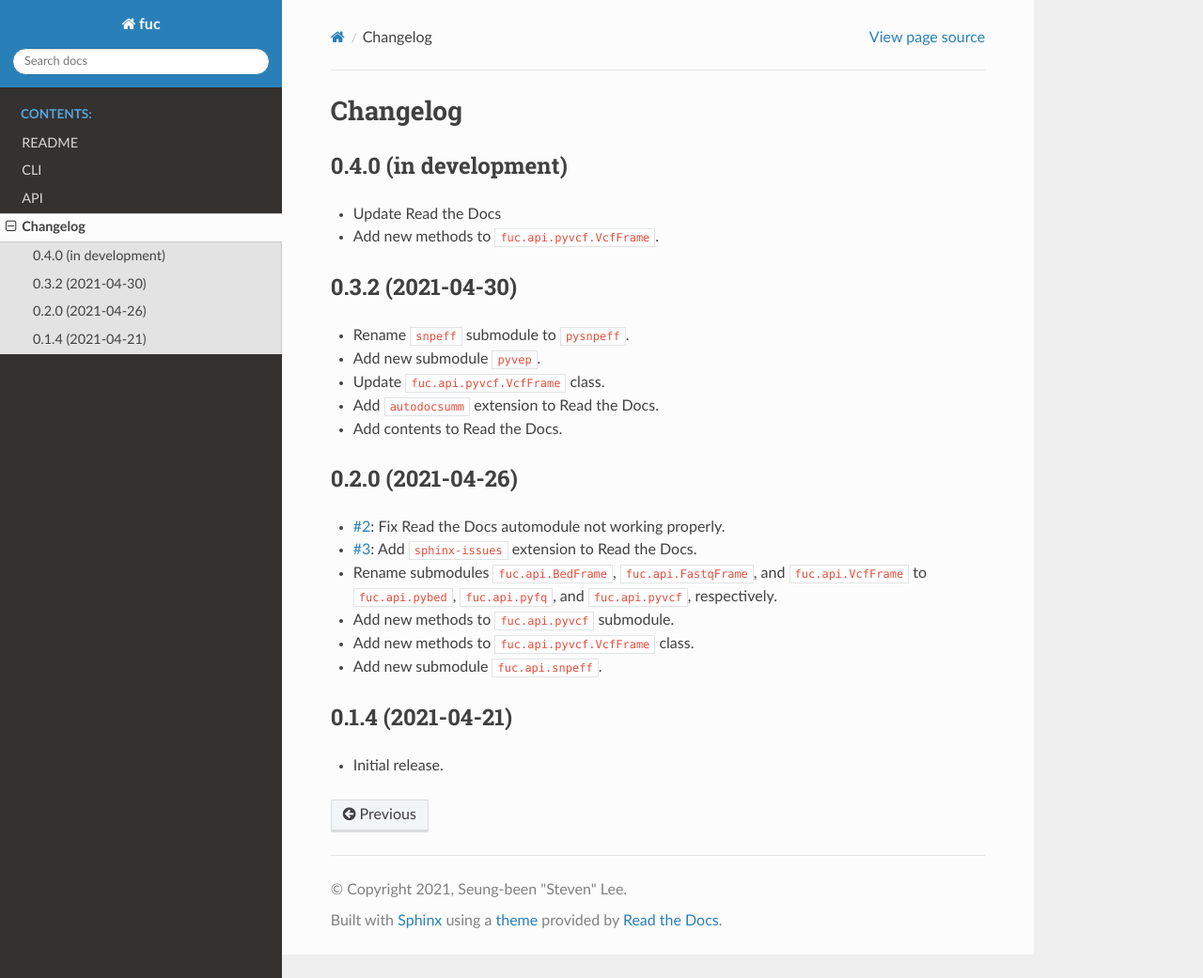
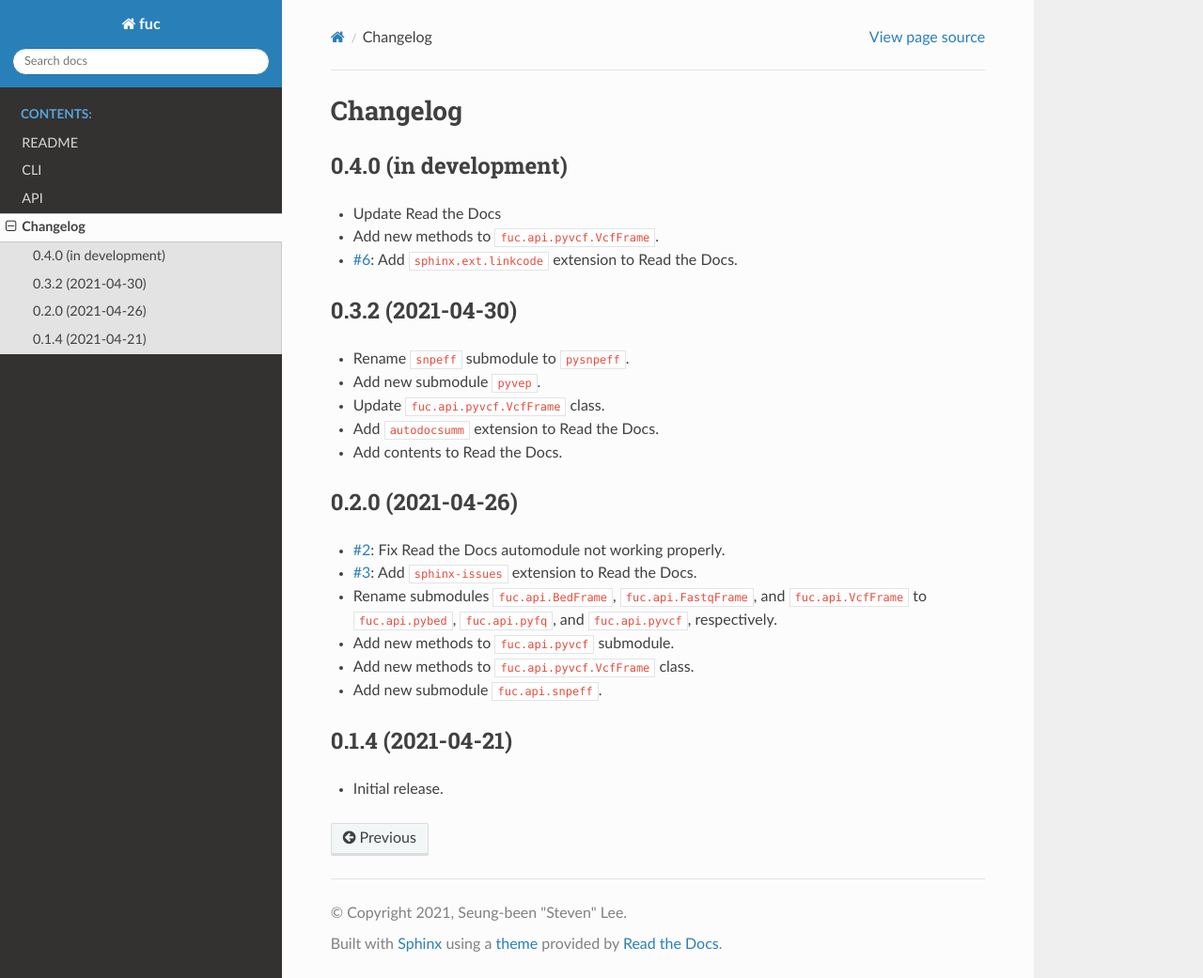
Before and after one commit to sbslee/fuc, a Sphinx documentation site: the page built from docs/changelog.rst, in a window 1280 px wide and 1041 px high. Shown: the whole window at 94% size. Built offline with Sphinx 7.4.7 and the Read the Docs theme 2.0.0, drawn with Linux system fonts in a browser that asks for light colours; some of the changed lines change nothing that is shown.

Commit message:
Add sphinx.ext.linkcode extension

```diff
--- a/CHANGELOG.rst
+++ b/CHANGELOG.rst
@@ -6,6 +6,7 @@
 
 * Update Read the Docs
 * Add new methods to ``fuc.api.pyvcf.VcfFrame``.
+* :issue:`6`: Add ``sphinx.ext.linkcode`` extension to Read the Docs.
 
 0.3.2 (2021-04-30)
 ------------------
--- a/docs/conf.py
+++ b/docs/conf.py
@@ -30,6 +30,7 @@
 extensions = [
     'sphinx.ext.autodoc',
     'sphinx.ext.napoleon',
+    'sphinx.ext.linkcode',
     'sphinx_rtd_theme',
     'sphinx_issues',
     'autodocsumm'
@@ -67,3 +68,52 @@
 # relative to this directory. They are copied after the builtin static files,
 # so a file named "default.css" will overwrite the builtin "default.css".
 html_static_path = []
+
+# -- Add external links to source code with sphinx.ext.linkcode --------------
+
+import inspect
+import fuc
+
+def linkcode_resolve(domain, info):
+    if domain != 'py':
+        return None
+
+    modname = info['module']
+
+    if not modname:
+        return None
+
+    submod = sys.modules.get(modname)
+
+    if submod is None:
+        return None
+
+    fullname = info['fullname']
+    obj = submod
+
+    for part in fullname.split('.'):
+        try:
+            obj = getattr(obj, part)
+        except AttributeError:
+            return None
+
+    try:
+        fn = inspect.getsourcefile(inspect.unwrap(obj))
+    except TypeError:
+        fn = None
+    if not fn:
+        return None
+
+    try:
+        source, lineno = inspect.getsourcelines(obj)
+    except OSError:
+        lineno = None
+
+    if lineno:
+        linespec = f'#L{lineno}-L{lineno + len(source) - 1}'
+    else:
+        linespec = ''
+
+    fn = os.path.relpath(fn, start=os.path.dirname(fuc.__file__))
+
+    return f'https://github.com/sbslee/fuc/tree/main/fuc/{fn}/{linespec}'
```
